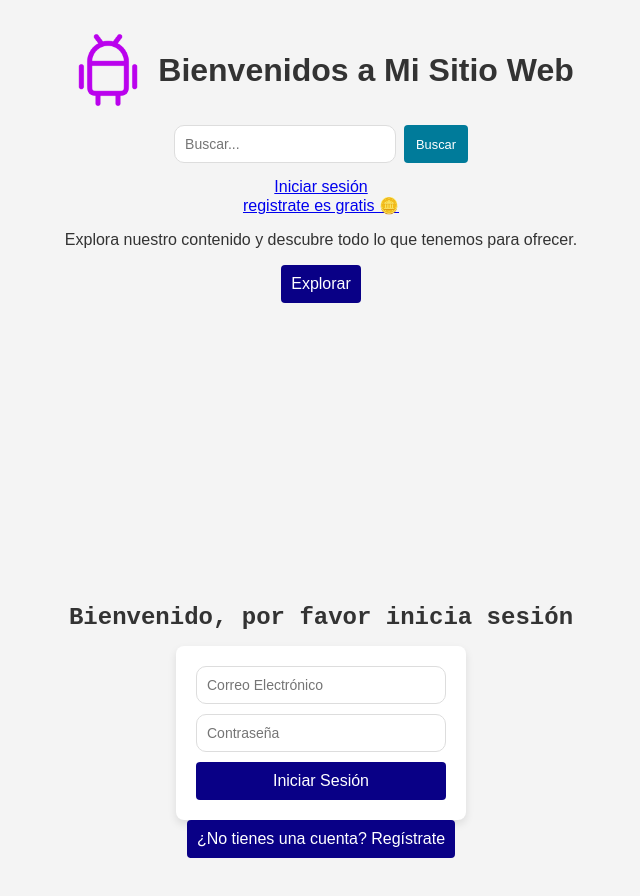
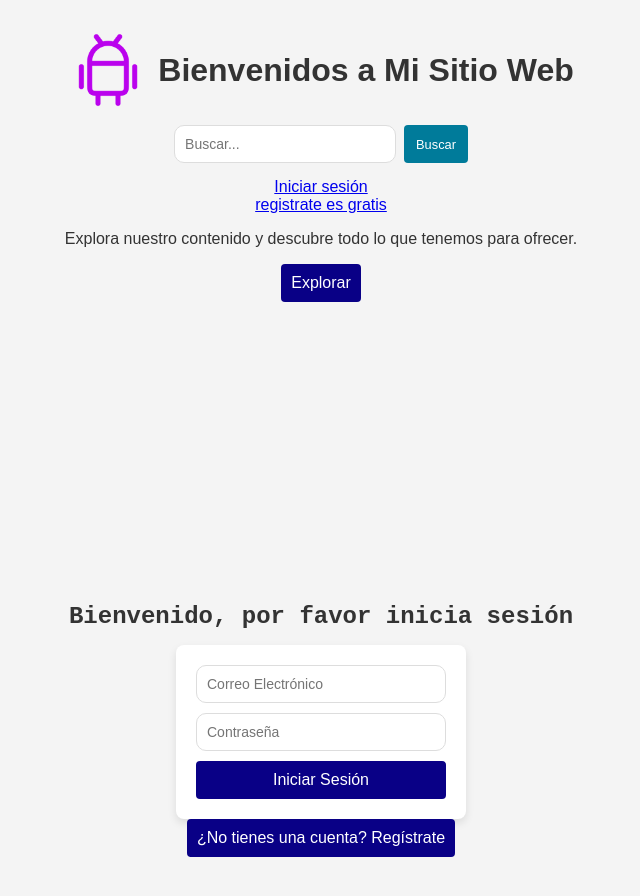
Before and after one commit to Ca8allero02/fullstack-master, a React (Create React App) app in the folder front/: page / in a window 1280 px wide. Shown: the top 896 px of the page, without its empty margins (319-959 px from the left). Built offline with nearby package versions, Linux system fonts and the light colour scheme.

Commit message:
solo quite el emoji HAHA

```diff
--- a/front/src/componentes/head.js
+++ b/front/src/componentes/head.js
@@ -27,7 +27,7 @@ const HomePage = () => {
             <div>
                 <a class="button" href='/api/login'>Iniciar sesión</a>
                 <br></br>
-                <a class="button" href='/api/register'>registrate es gratis 🪙</a>
+                <a class="button" href='/api/register'>registrate es gratis</a>
             </div>
 
             {/* Contenido adicional */}
```
